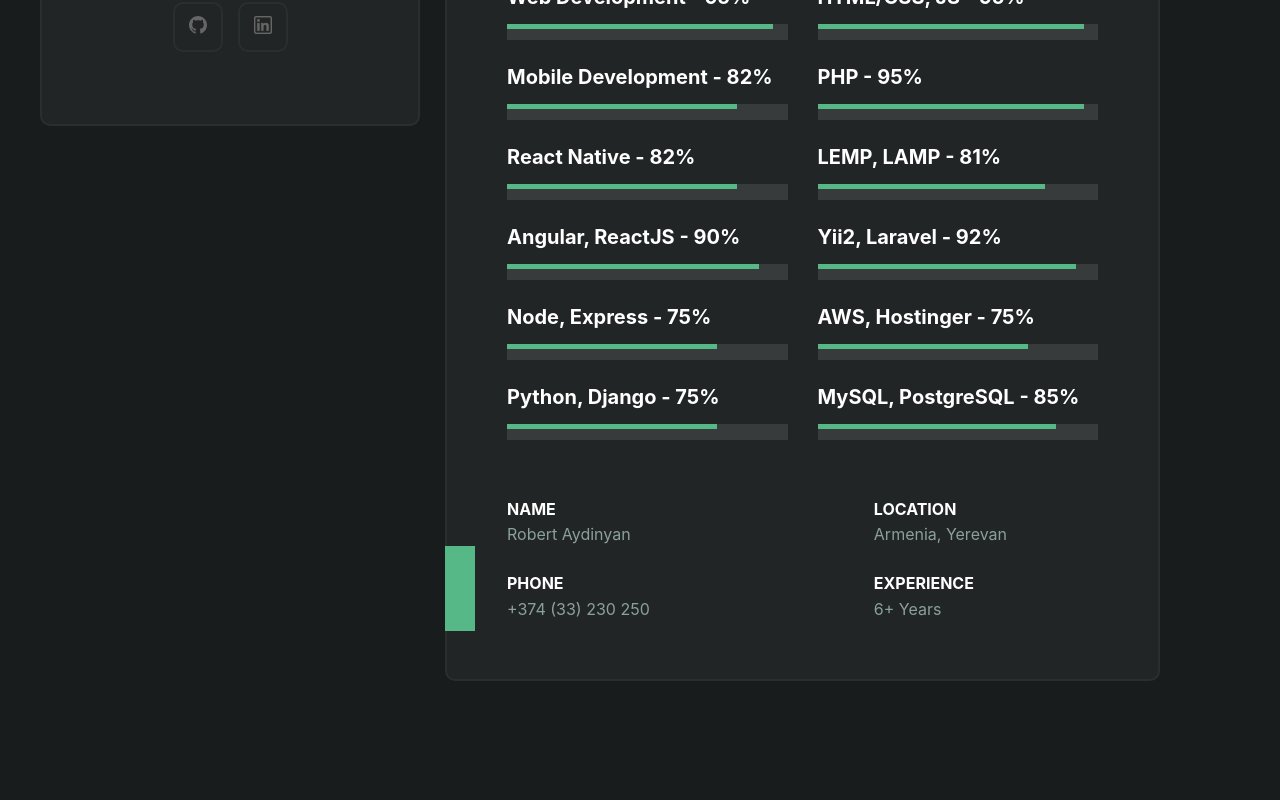
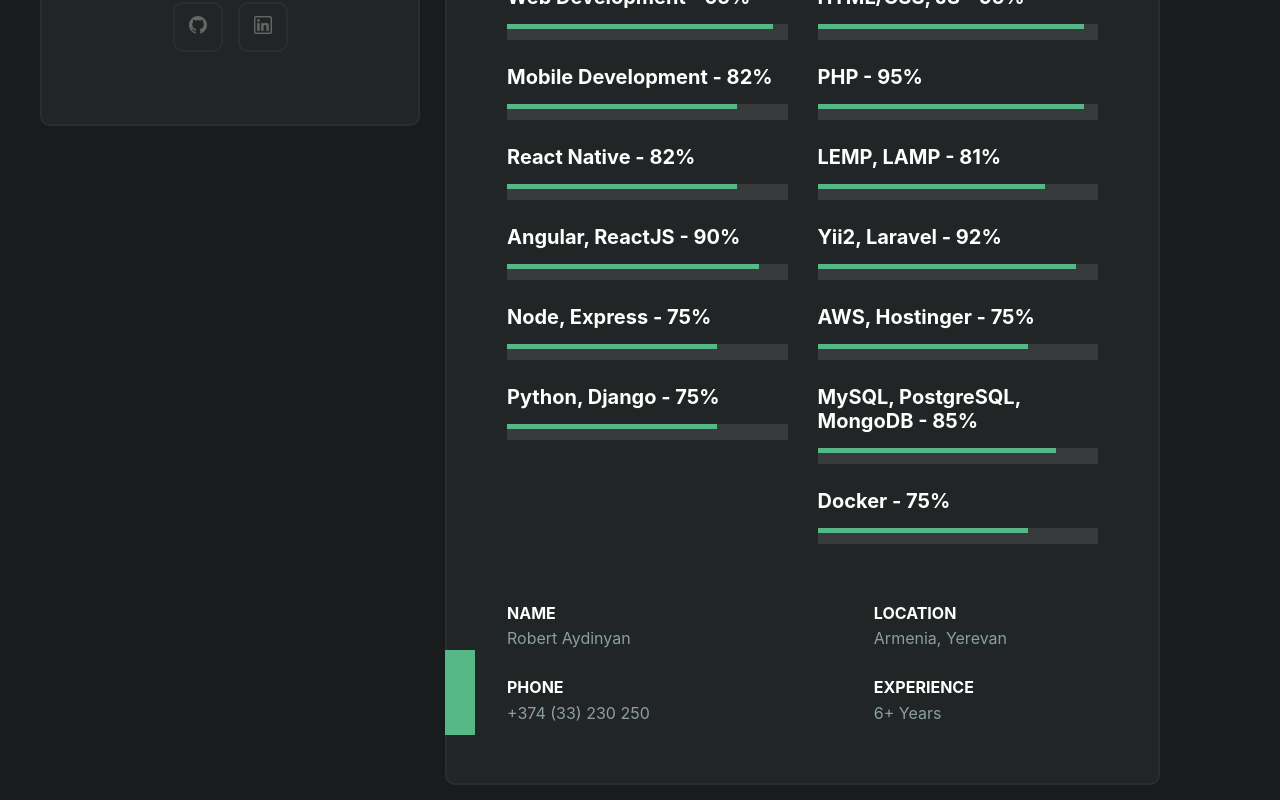
Before and after one commit to robertaydinyan/portfolio, a React (Create React App) app: page /about in a window 1280 px wide. Shown: the part 989-1789 px from the top of the page. Before the commit the page ends 1685 px from the top, so only its background shows below. Built offline with nearby package versions, Linux system fonts and the light colour scheme.

Commit message:
Added docker and mongo

```diff
--- a/src/Components/AboutPage/AboutPage.js
+++ b/src/Components/AboutPage/AboutPage.js
@@ -147,10 +147,17 @@
                                         </div>
                                     </div>
                                     <div className="expertise__single">
-                                        <p className="expertise__title">MySQL, PostgreSQL - <span>85%</span></p>
+                                        <p className="expertise__title">MySQL, PostgreSQL, MongoDB - <span>85%</span></p>
                                         <div className="progress">
                                             <div className="progress-bar" role="progressbar" aria-valuenow="90"
                                             aria-valuemin="0" aria-valuemax="100" style={{width:"85%"}}></div>
+                                        </div>
+                                    </div>
+                                    <div className="expertise__single">
+                                        <p className="expertise__title">Docker - <span>75%</span></p>
+                                        <div className="progress">
+                                            <div className="progress-bar" role="progressbar" aria-valuenow="90"
+                                            aria-valuemin="0" aria-valuemax="100" style={{width:"75%"}}></div>
                                         </div>
                                     </div>
 
```
Also changed, not shown: 1 other file (tests, documents, lock files or other folders).
